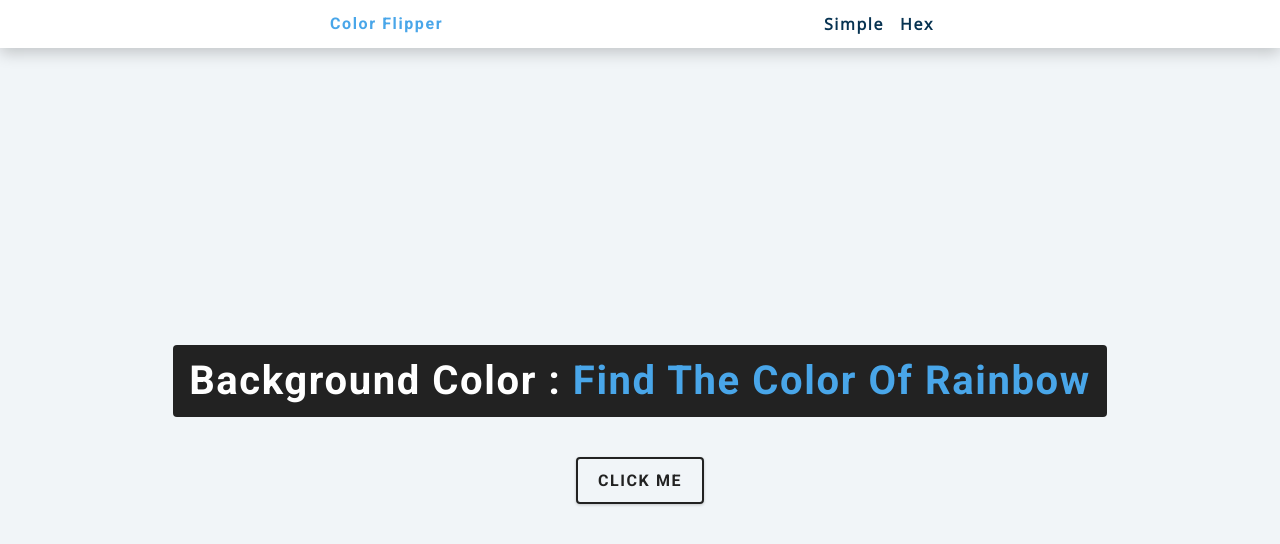
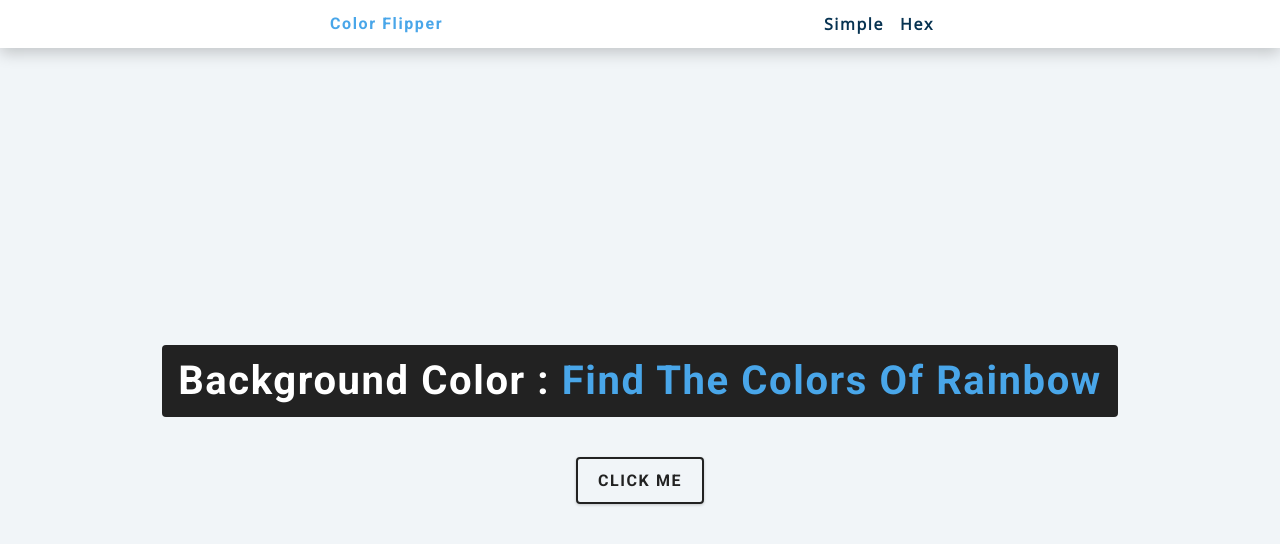
Before and after one commit to mondalsudipta/color-flipper.github.io, a plain HTML site: page index.html in a window 1280 px wide. Drawn offline with nearby package versions, Linux system fonts and the light colour scheme.

Commit message:
changed spelling: from color to colors

```diff
--- a/index.html
+++ b/index.html
@@ -22,7 +22,7 @@
     </nav>
     <main>
         <div class="container">
-            <h2>background color : <span class="color">Find the color of rainbow</span></h2>
+            <h2>background color : <span class="color">Find the colors of rainbow</span></h2>
             <button class="btn btn-hero" id="btn">click me</button>
         </div>
     </main>
```
